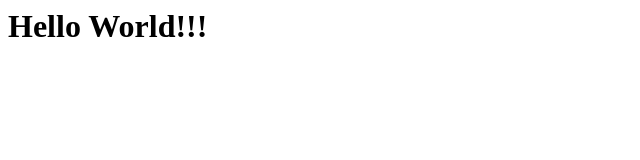
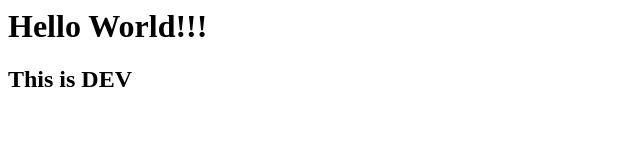
Before and after one commit to andrwongbcgov/mb, a plain HTML site: page index.html in a window 1280 px wide. Shown: the whole page, without its empty margins (0-640 px from the left). Drawn offline with Linux system fonts and the light colour scheme.

Commit message:
Update index.html
dev update

```diff
--- a/index.html
+++ b/index.html
@@ -1 +1,2 @@
 <H1>Hello World!!!<H1>
+<H2>This is DEV<H2>
```
